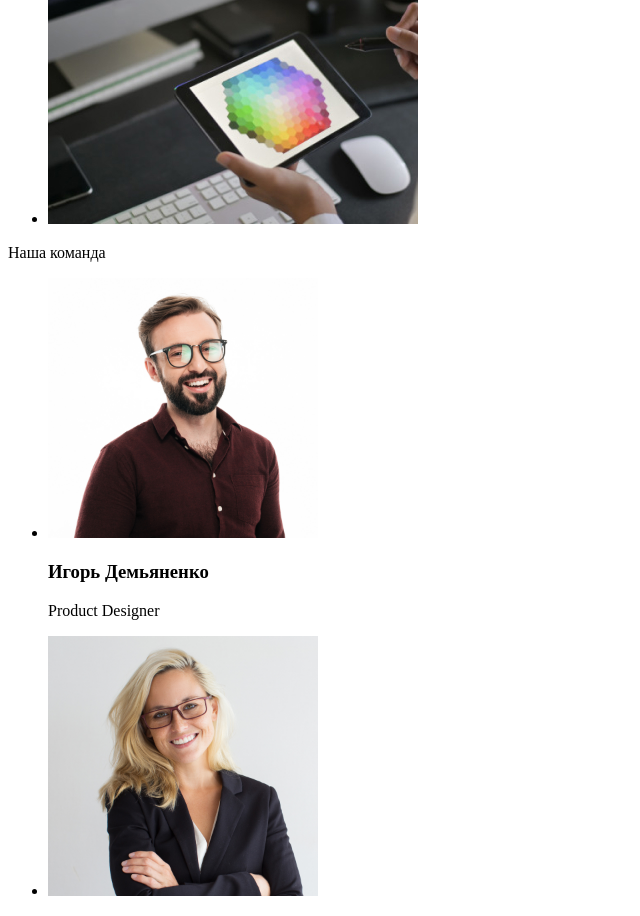
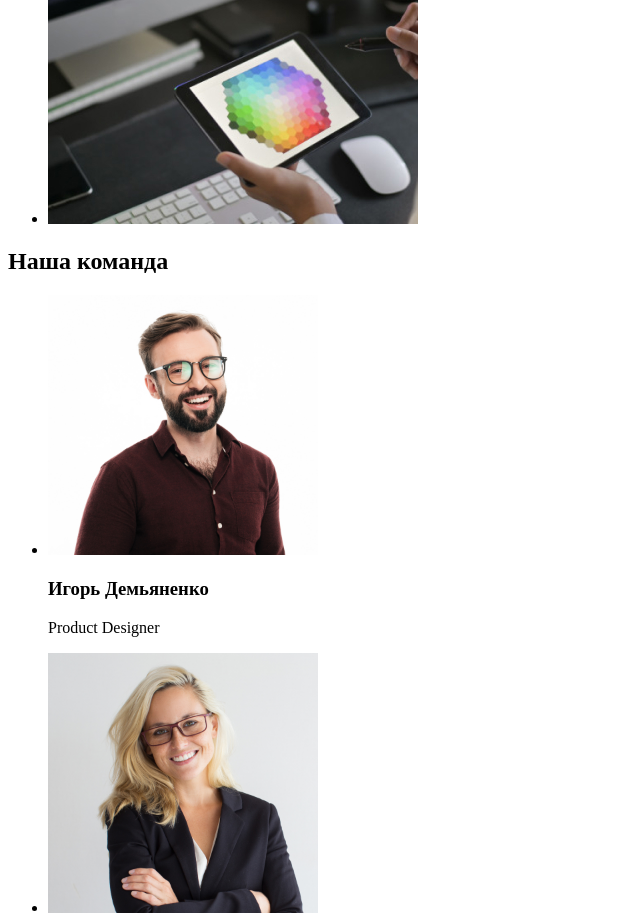
Before and after one commit to Viktory-me/goit-markup-hw-01, a plain HTML site: page index.html in a window 1280 px wide. Shown: the part 1308-2224 px from the top of the page, without its empty margins (0-640 px from the left). Drawn offline with Linux system fonts and the light colour scheme.

Commit message:
fix ошибка секции

```diff
--- a/index.html
+++ b/index.html
@@ -83,7 +83,8 @@
         </ul>
       </section>
       <!--our group-->
-      <section>Наша команда</section>
+      <section>
+        <h2>Наша команда</h2>
         <ul>
           <li>
             <img
@@ -126,6 +127,7 @@
             <p>UI Designer</p>
           </li>
         </ul>
+      </section>
     </main>
     <footer></footer>
   </body>
```
Lines whose indentation alone changed are shown as unchanged.
